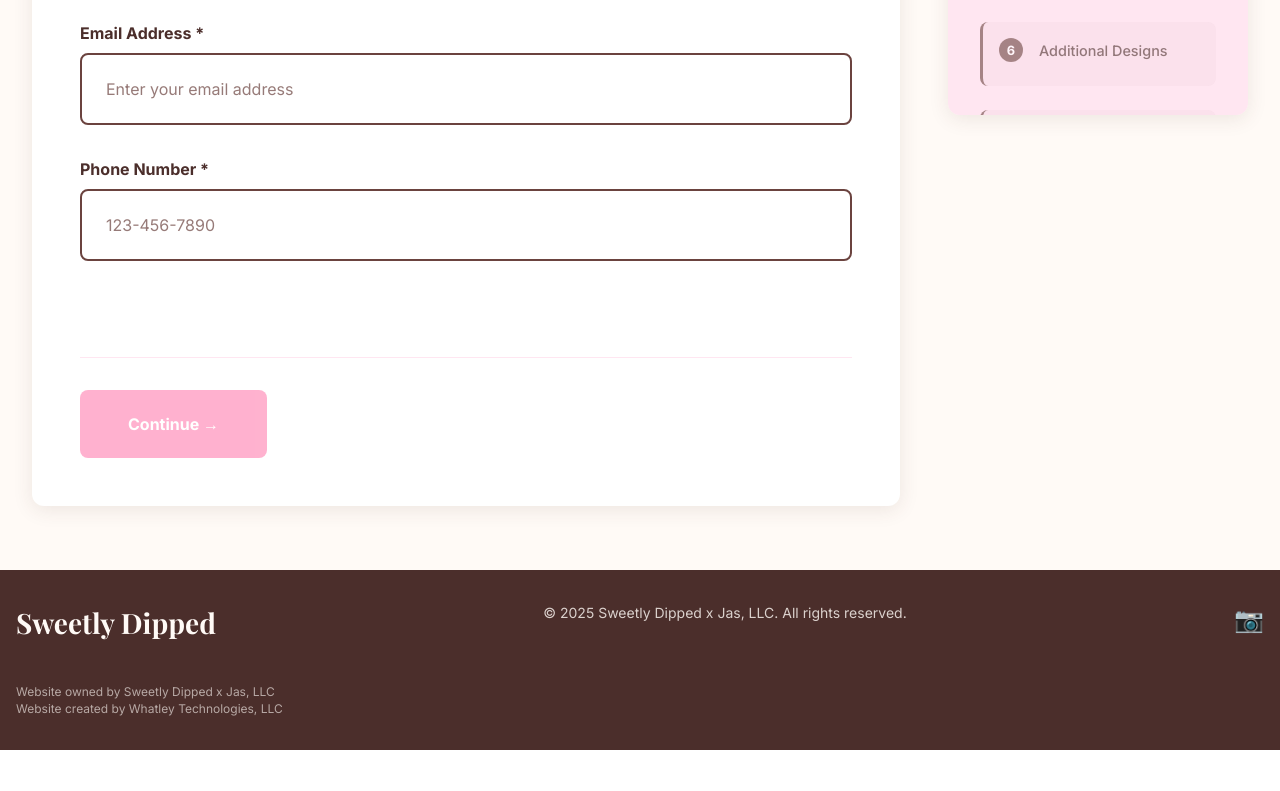
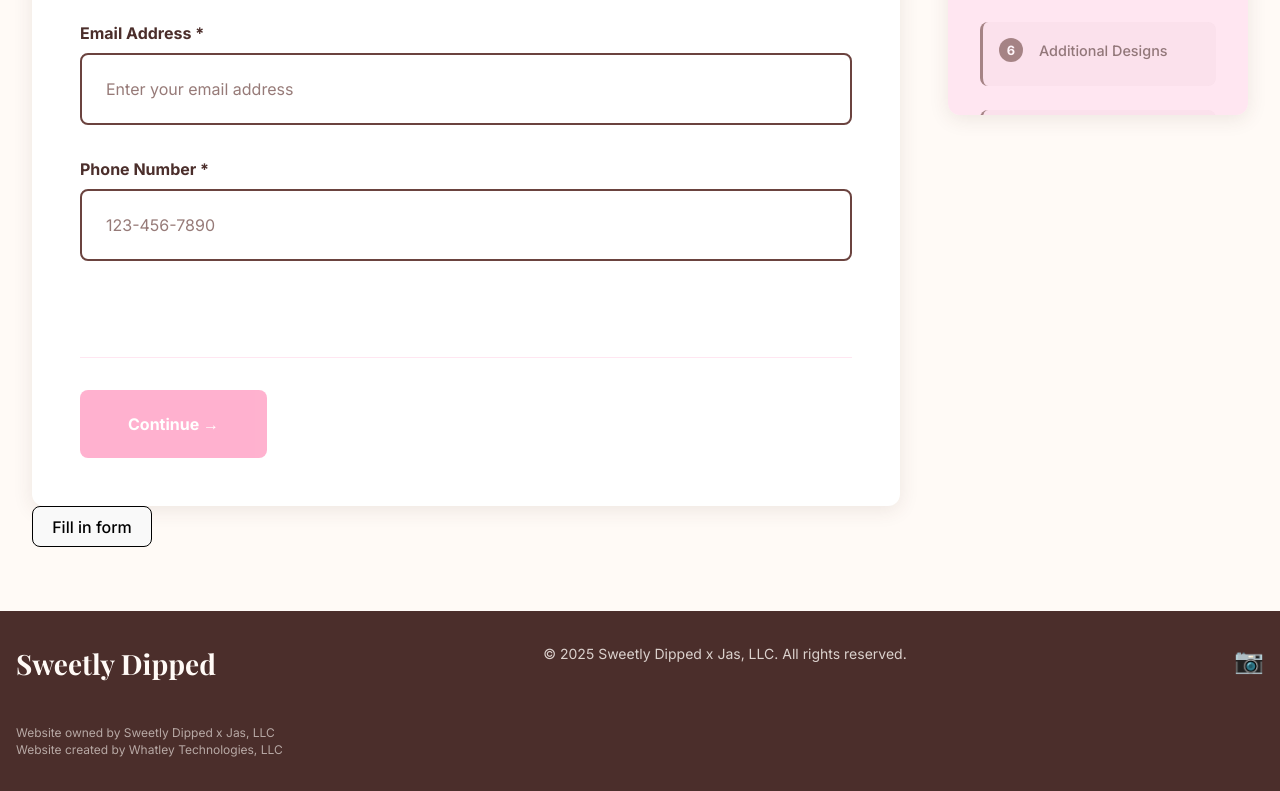
Before and after one commit to whatleytech/sweetly-dipped, a React (Vite) app: page /design-package in a window 1280 px wide. Shown: the part 911-1702 px from the top of the page. Before the commit the page ends 1661 px from the top, so only its background shows below. Built offline with nearby package versions, Linux system fonts and the light colour scheme.

Commit message:
chore(tech): add button to quickly get to end of form

```diff
--- a/src/pages/DesignPackagePage.tsx
+++ b/src/pages/DesignPackagePage.tsx
@@ -215,6 +215,37 @@ export const DesignPackagePage = () => {
           />
         </div>
       </div>
+
+      <button
+        style={{ color: "black", borderColor: "black" }}
+        onClick={() => {
+          setFormData({
+            firstName: "Test",
+            lastName: "Test",
+            email: "test@test.com",
+            phone: "123-456-7890",
+            communicationMethod: "text",
+            packageType: "by-dozen",
+            riceKrispies: 1,
+            oreos: 2,
+            pretzels: 1,
+            marshmallows: 2,
+            colorScheme: "Red",
+            eventType: "Corporate",
+            theme: "Lawyer Ball",
+            additionalDesigns: "",
+            pickupDate: "2025-09-21",
+            pickupTimeWindow: "",
+            pickupTime: "3:00 PM",
+            rushOrder: false,
+            referralSource: "",
+            termsAccepted: false,
+          });
+          setCurrentStep(7);
+        }}
+      >
+        Fill in form
+      </button>
     </div>
   );
 };
```
